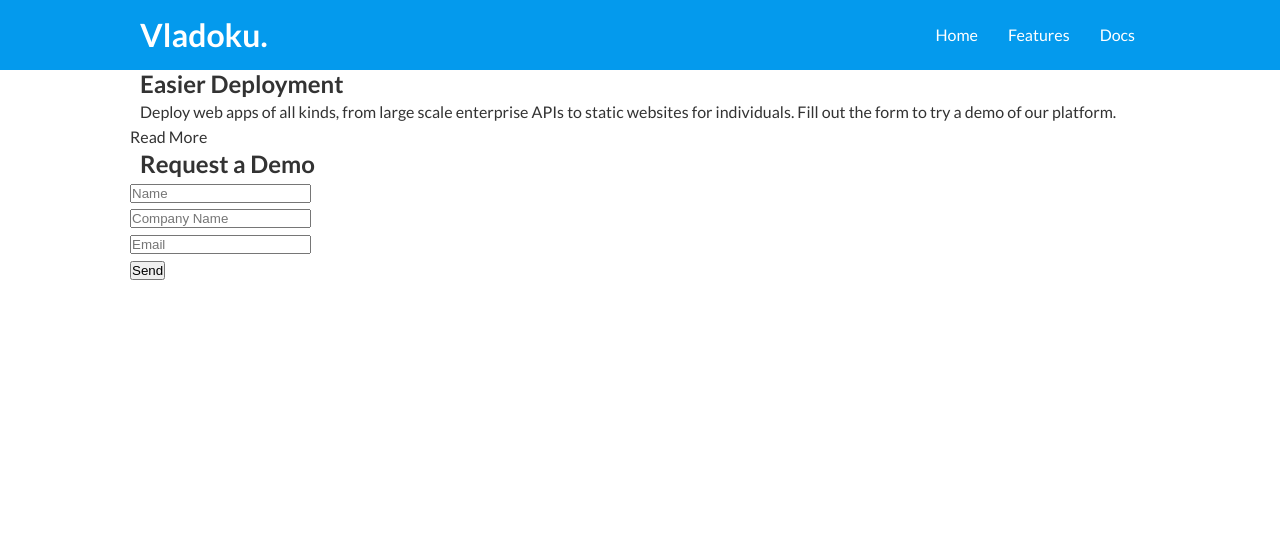
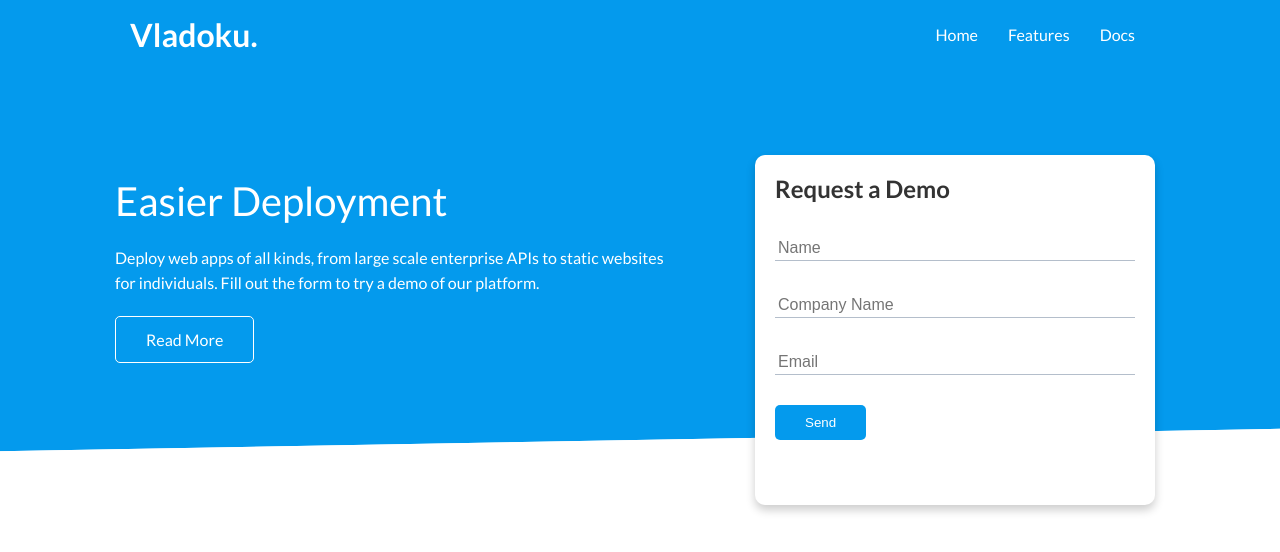
Before and after one commit to valdesin/Vladoku, a plain HTML site: page index.html in a window 1280 px wide. Drawn offline with Linux system fonts and the light colour scheme.

Commit message:
Styled showcase-text and showcase-form.

```diff
--- a/css/styles.css
+++ b/css/styles.css
@@ -1,5 +1,8 @@
 @import url('https://fonts.googleapis.com/css2?family=Lato:wght@300;400;700;900&display=swap');
 
+:root {
+    --primary-color: #049aed;
+}
 
 /*******Basic CSS Config*******/
 * {
@@ -26,7 +29,7 @@
 h1, h2 {
     font-weight: 700;
     line-height: 1.2;
-    margin: 0 10px;
+    margin: 0;
 }
 
 p {
@@ -41,7 +44,7 @@
 /*******Navbar*******/
 
 .navbar {
-    background-color: #049aed;
+    background-color: var(--primary-color);
     color: #fff;
     height: 70px;
 }
@@ -65,6 +68,65 @@
 }
 
 /*********Showcase*********/
+.showcase {
+    height: 400px;
+    background-color: var(--primary-color);
+    color: #fff;
+    position: relative;
+}
+
+.showcase h1 {
+    font-size: 40px;
+    font-weight: 400;
+}
+
+.showcase p {
+    margin: 20px 0;
+}
+
+.showcase .grid {
+    grid-template-columns: 55% 45%;
+    gap: 30px;
+}
+
+.showcase-form {
+    position: relative;
+    top: 60px;
+    height: 350px;
+    width: 400px;
+    padding: 40px;
+    z-index: 100;
+    justify-self: flex-end;
+}
+
+.showcase-form .form-control {
+    margin: 30px 0;
+}
+
+.showcase-form input[type='text'],
+.showcase-form input[type='email'] {
+    border: 0;
+    border-bottom: 1px #b4becb solid;
+    width: 100%;
+    padding: 3px;
+    font-size: 16px;
+}
+
+.showcase-form input:focus {
+    outline: none;
+}
+
+.showcase::before,
+.showcase::after {
+    content: '';
+    position: absolute;
+    height: 100px;
+    bottom: -70px;
+    right: 0;
+    left: 0;
+    background: #fff;
+    transform: skewY(-1deg);
+}
 
 
 /*********Utilities*****/
@@ -74,9 +136,46 @@
     padding: 0 40px;
 }
 
+.card {
+    background-color: #fff;
+    color: #333;
+    border-radius: 10px;
+    box-shadow: 0 5px 10px rgba(0, 0, 0, 0.2);
+    padding: 20px;
+    margin: 10px;
+}
+
+.btn {
+    display: inline-block;
+    padding: 10px 30px;
+    background: var(--primary-color);
+    border: 0;
+    cursor: pointer;
+    border-radius: 5px;
+    color: #fff;
+}
+
+.btn-outline {
+    background-color: transparent;
+    border: 1px #fff solid;
+}
+
+.btn:hover {
+    transform: scale(0.98);
+}
+
 .flex {
     display: flex;
     justify-content: center;
     align-items: center;
     height: 100%;
 }
+
+.grid {
+    display: grid;
+    grid-template-columns: repeat(2, 1fr);
+    gap: 20px;
+    justify-content: center;
+    align-items: center;
+    height: 100%;
+}
```
